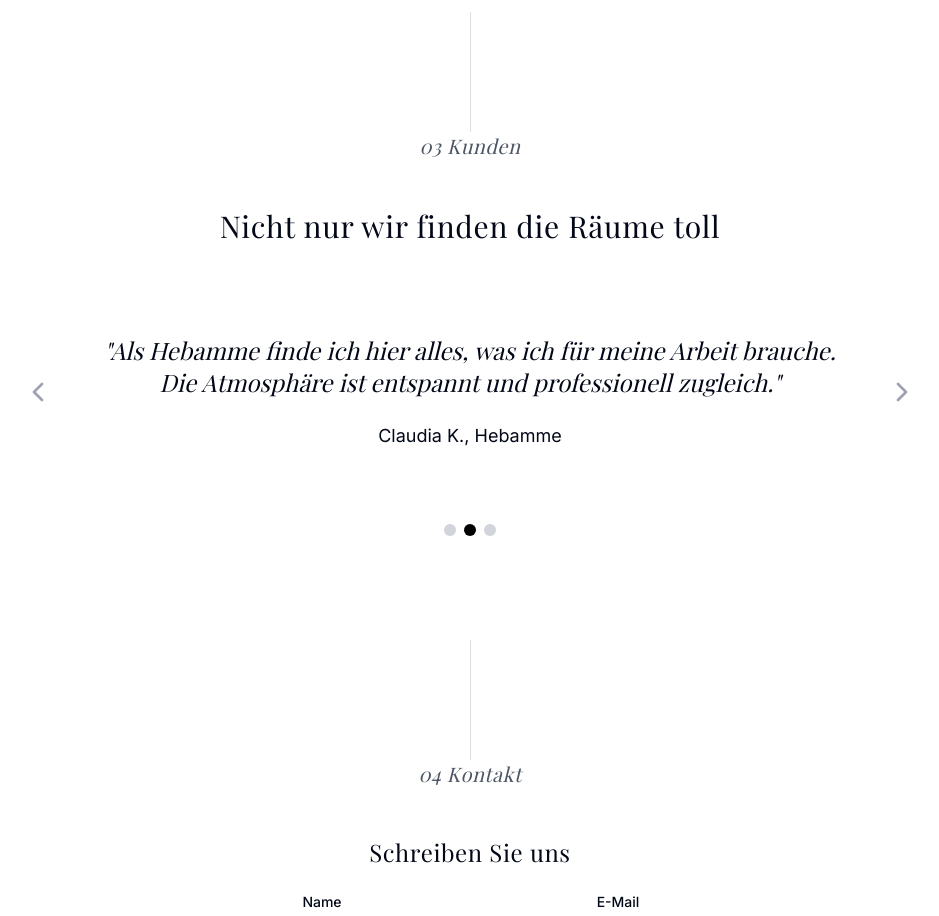
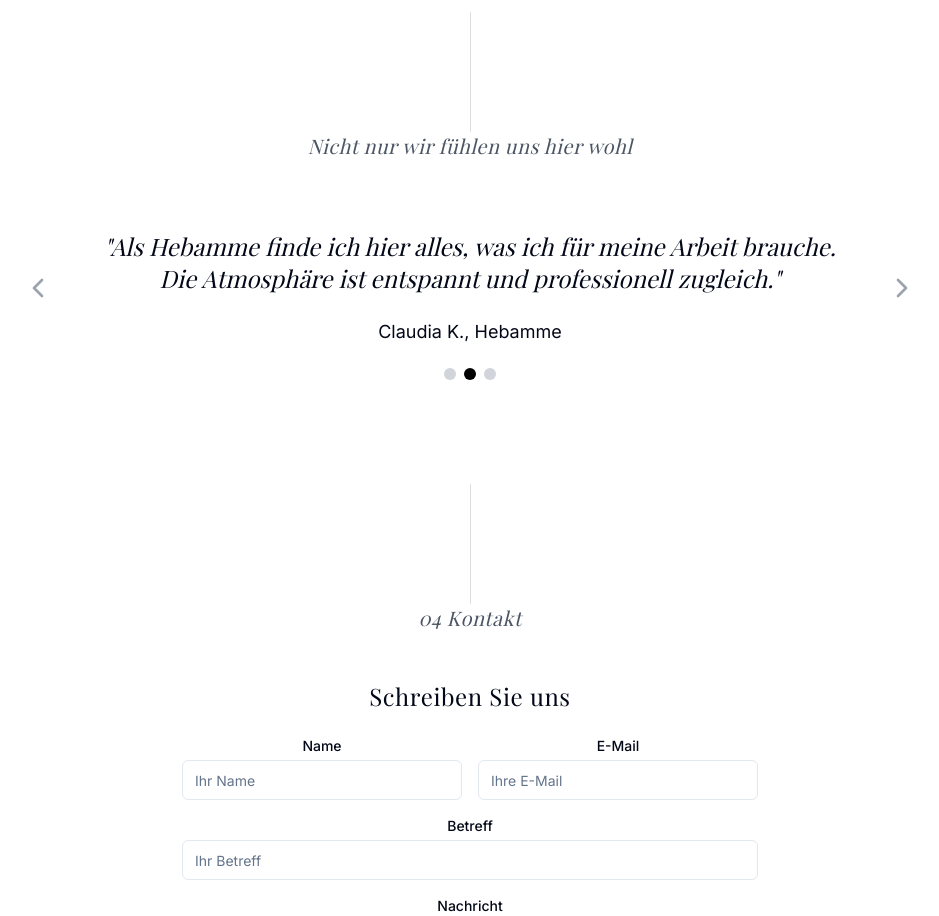
Before and after one commit to DieGlueckswurst/wunderwerk-landing-page, a React (Vite) app: page / in a window 1280 px wide. Shown: the part 1900-2816 px from the top of the page, without its empty margins (170-1109 px from the left). Built offline with nearby package versions, Linux system fonts and the light colour scheme; a web font is replaced by a local one.

Commit message:
Visual edit in Lovable
Edited UI in Lovable

```diff
--- a/src/components/TestimonialsSection.tsx
+++ b/src/components/TestimonialsSection.tsx
@@ -43,12 +43,12 @@ const TestimonialsSection = () => {
   };
   return <section id="testimonials" className="px-6 py-[40px]">
       <div className="vertical-line h-32 mb-16"></div>
-      <h2 className="section-title">03 Kunden</h2>
+      <h2 className="section-title">Nicht nur wir fühlen uns hier wohl</h2>
 
       <div className="max-w-4xl mx-auto text-center mb-12">
-        <h3 className="text-2xl md:text-3xl font-serif mb-12">Nicht nur wir finden die Räume toll</h3>
 
-        <div className="relative h-[200px] flex items-center justify-center mb-8">
+
+        <div className="relative h-[160px] flex items-center justify-center mb-0 px-0">
           {testimonials.map((testimonial, index) => <Testimonial key={index} text={testimonial.text} author={testimonial.author} active={currentIndex === index} />)}
 
           {/* Navigation arrows */}
```
